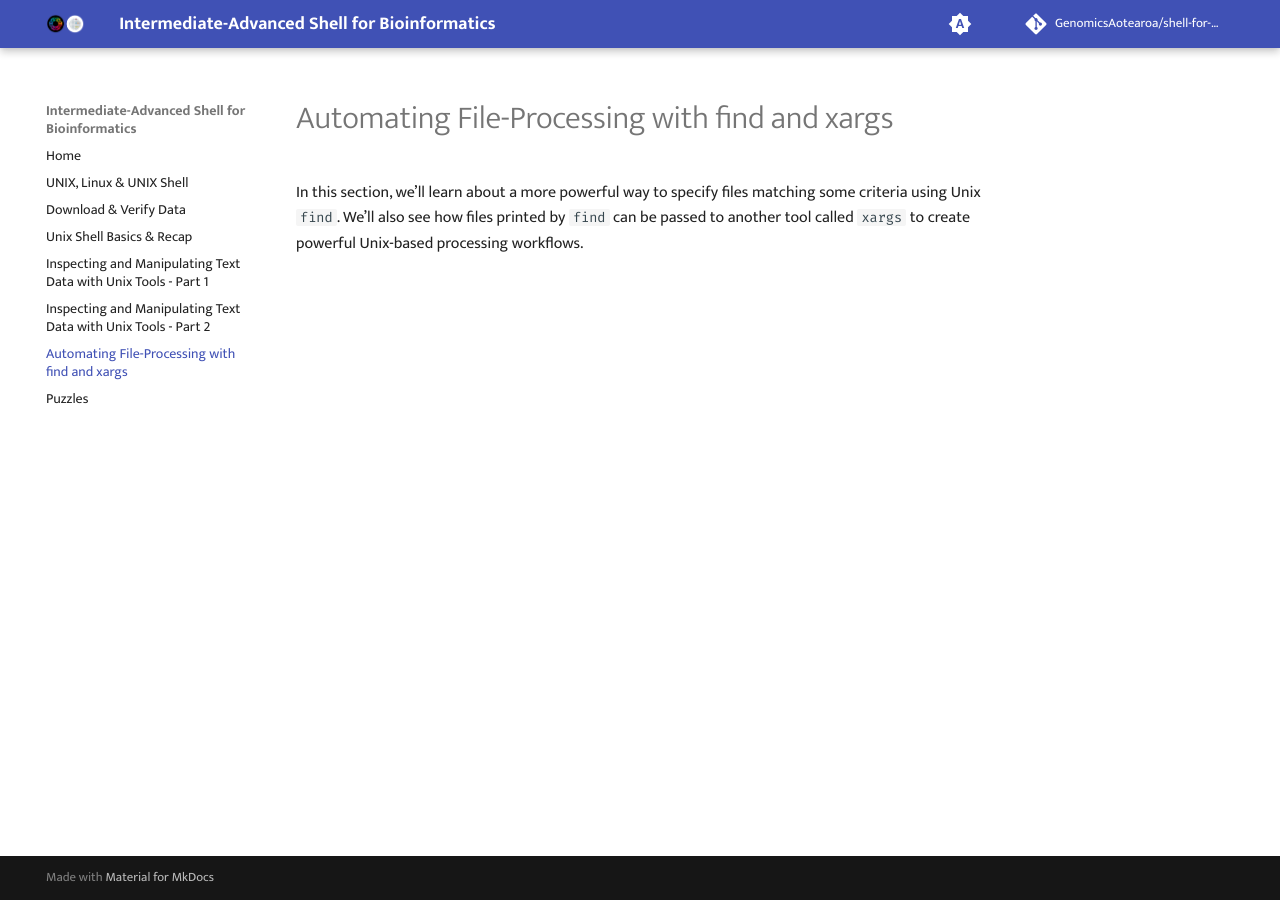
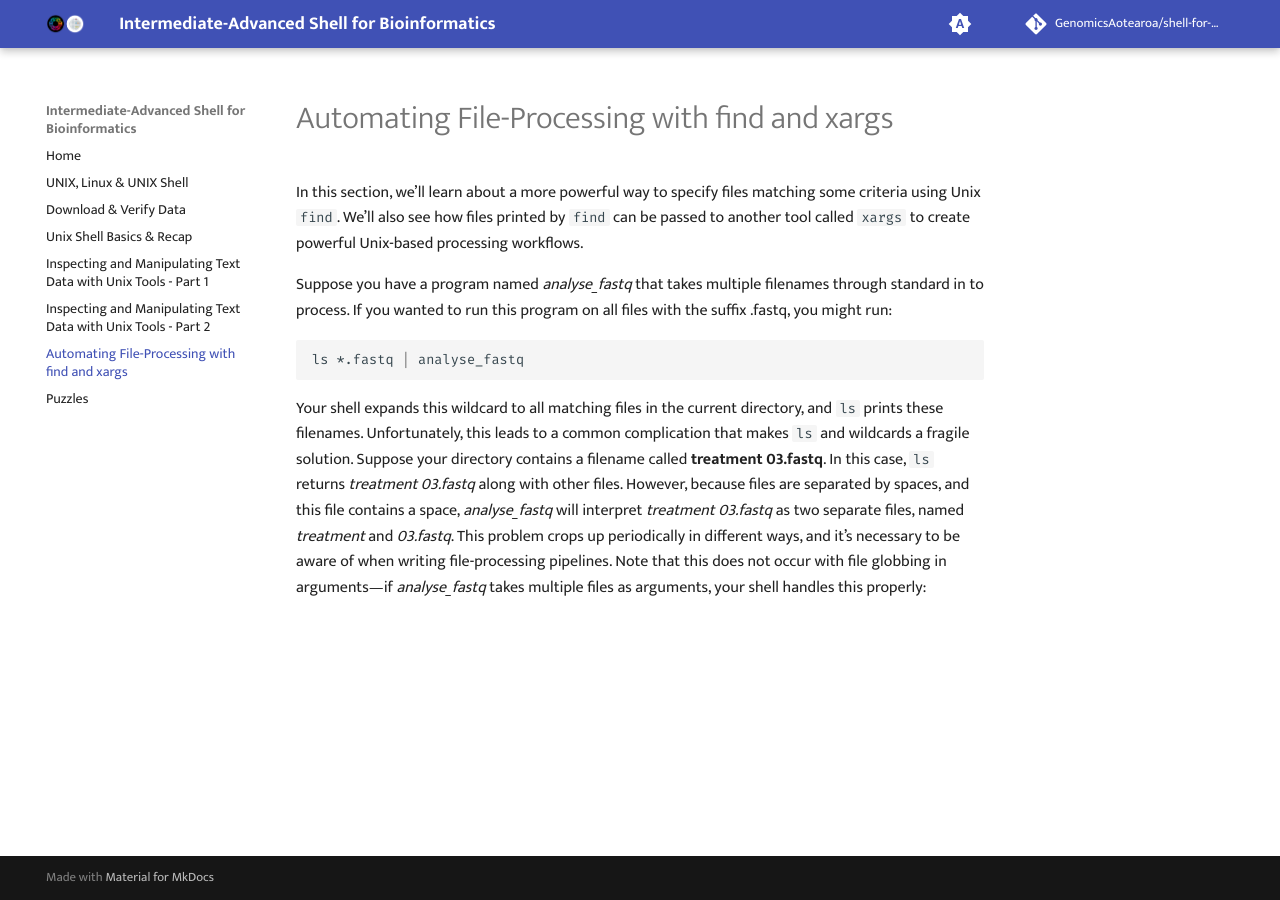
Before and after one commit to GenomicsAotearoa/shell-for-bioinformatics, an MkDocs documentation site: the page built from docs/6_automate_fileprocessing_find_xargs.md, in a window 1280 px wide. Built offline with MkDocs 1.6.1 and Material for MkDocs 9.7.7, drawn with Linux system fonts in a browser that asks for light colours; comment, search, counter and statistics services are not loaded.

Commit message:
syntax fix

````diff
--- a/docs/6_automate_fileprocessing_find_xargs.md
+++ b/docs/6_automate_fileprocessing_find_xargs.md
@@ -1,3 +1,11 @@
 # Automating File-Processing with find and xargs
 
 In this section, we’ll learn about a more powerful way to specify files matching some criteria using Unix `find`. We’ll also see how files printed by `find` can be passed to another tool called `xargs` to create powerful Unix-based processing workflows.
+
+Suppose you have a program named *analyse_fastq* that takes multiple filenames through standard in to process. If you wanted to run this program on all files with the suffix .fastq, you might run:
+
+```bash
+ls *.fastq | analyse_fastq
+```
+
+Your shell expands this wildcard to all matching files in the current directory, and `ls` prints these filenames. Unfortunately, this leads to a common complication that makes `ls` and wildcards a fragile solution. Suppose your directory contains a filename called **treatment 03.fastq**. In this case, `ls` returns *treatment 03.fastq* along with other files. However, because files are separated by spaces, and this file contains a space, *analyse_fastq* will interpret *treatment 03.fastq* as two separate files, named *treatment* and *03.fastq*. This problem crops up periodically in different ways, and it’s necessary to be aware of when writing file-processing pipelines. Note that this does not occur with file globbing in arguments—if *analyse_fastq* takes multiple files as arguments, your shell handles this properly:
````
